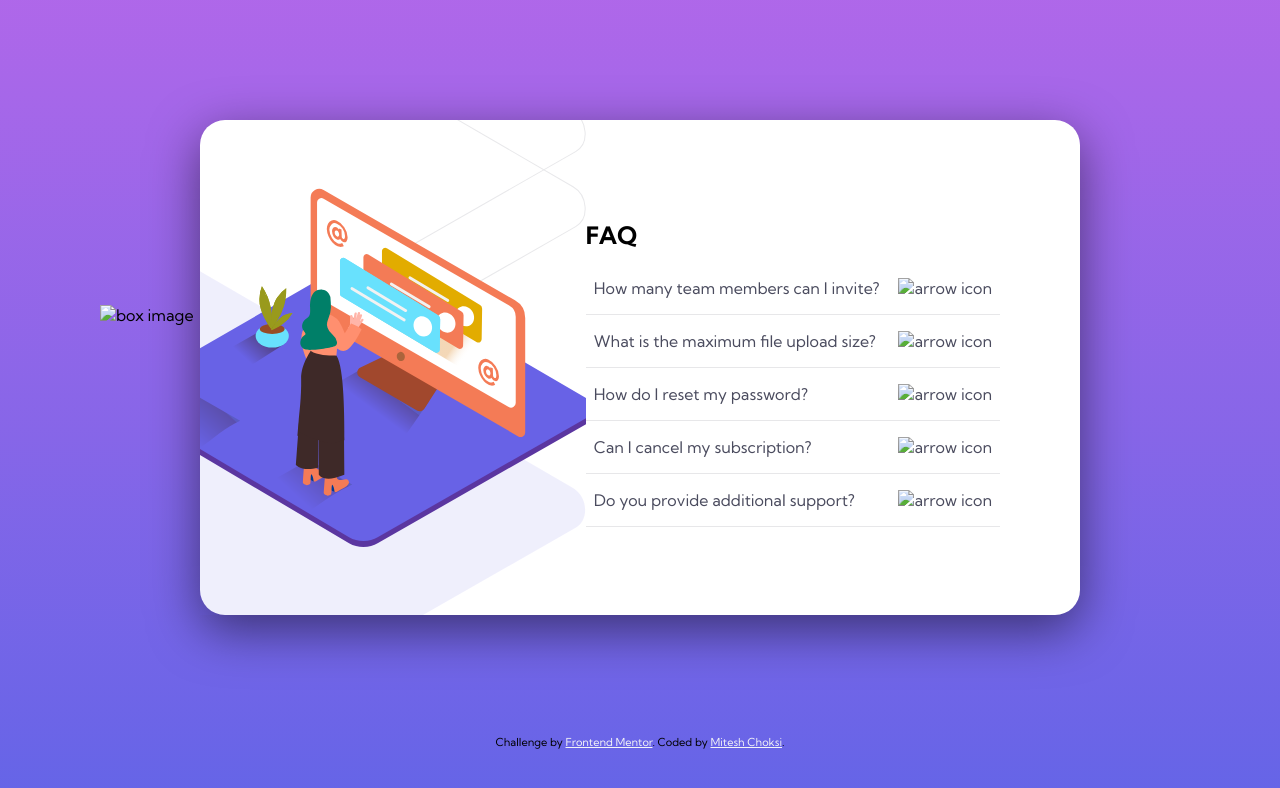
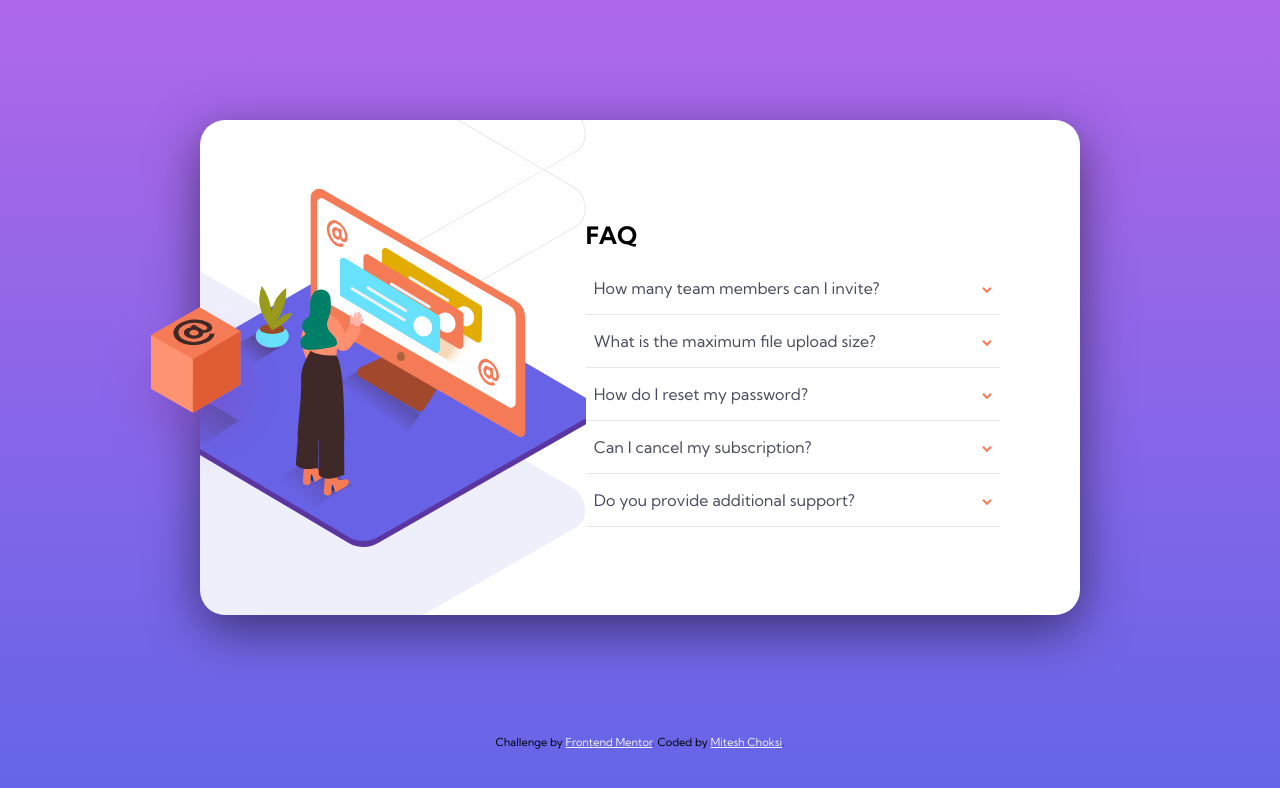
Before and after one commit to Mitesh-C/FAQ-accordion, a plain HTML site: page index.html in a window 1280 px wide. Drawn offline with Linux system fonts and the light colour scheme; files that its build step writes are made by us from their sources; files whose address does not match are found by name.

Commit message:
Update index.html

```diff
--- a/index.html
+++ b/index.html
@@ -3,7 +3,7 @@
 <head>
     <meta charset="UTF-8">
     <meta name="viewport" content="width='device-width', initial-scale=1.0">
-    <link rel="icon" type="image/png" sizes="32x32" href="./images/favicon-32x32.png">
+    <link rel="icon" type="image/png" sizes="32x32" href="favicon-32x32.png">
     <link rel="stylesheet" href="./css/style.css">
     <title>Frontend Mentor | FAQ Accordion Card</title>
 </head>
@@ -12,8 +12,8 @@
     <main>
 
         <section class="image-section">
-            <img class="box-desktop-image" src="./images/illustration-box-desktop.svg" alt="box image">
-            <img class="woman-online-mobile-image" src="./images/illustration-woman-online-mobile.svg" alt="woman image">
+            <img class="box-desktop-image" src="illustration-box-desktop.svg" alt="box image">
+            <img class="woman-online-mobile-image" src="illustration-woman-online-mobile.svg" alt="woman image">
         </section>
 
         <section class="question-section">
@@ -23,7 +23,7 @@
             <div class="accordion">
                 <div class="accordion-item" id="questao1">
                     <a class="accordion-link" href="#questao1">
-                        How many team members can I invite? <img class="arrow" alt=" arrow icon" src="./images/icon-arrow-down.svg">
+                        How many team members can I invite? <img class="arrow" alt=" arrow icon" src="icon-arrow-down.svg">
                     </a>
                     <div class="answer">
                         You can invite up to 2 additional users on the Free plan. There is no limit on team members for the Premium plan.
@@ -36,7 +36,7 @@
             <div class="accordion">
                 <div class="accordion-item" id="questao2">
                     <a class="accordion-link" href="#questao2">
-                        What is the maximum file upload size? <img class="arrow" alt=" arrow icon" src="./images/icon-arrow-down.svg">
+                        What is the maximum file upload size? <img class="arrow" alt=" arrow icon" src="icon-arrow-down.svg">
                     </a>
                     <div class="answer">
                         No more than 2GB. All files in your account must fit your allotted storage space.
@@ -49,7 +49,7 @@
             <div class="accordion">
                 <div class="accordion-item" id="questao3">
                     <a class="accordion-link" href="#questao3">
-                        How do I reset my password? <img class="arrow" alt=" arrow icon" src="./images/icon-arrow-down.svg">
+                        How do I reset my password? <img class="arrow" alt=" arrow icon" src="icon-arrow-down.svg">
                     </a>
                     <div class="answer">
                         Click “Forgot password” from the login page or “Change password” from your profile page. A reset link will be emailed to you.
@@ -62,7 +62,7 @@
             <div class="accordion">
                 <div class="accordion-item" id="questao4">
                     <a class="accordion-link" href="#questao4">
-                        Can I cancel my subscription? <img class="arrow" alt=" arrow icon" src="./images/icon-arrow-down.svg">
+                        Can I cancel my subscription? <img class="arrow" alt=" arrow icon" src="icon-arrow-down.svg">
                     </a>
                     <div class="answer">
                         Yes! Send us a message and we’ll process your request no questions asked.
@@ -75,7 +75,7 @@
             <div class="accordion">
                 <div class="accordion-item" id="questao5">
                     <a class="accordion-link" href="#questao5">
-                        Do you provide additional support? <img class="arrow" alt=" arrow icon" src="./images/icon-arrow-down.svg">
+                        Do you provide additional support? <img class="arrow" alt=" arrow icon" src="icon-arrow-down.svg">
                     </a>
                     <div class="answer">
                         Chat and email support is available 24/7. Phone lines are open during normal business hours.
```
